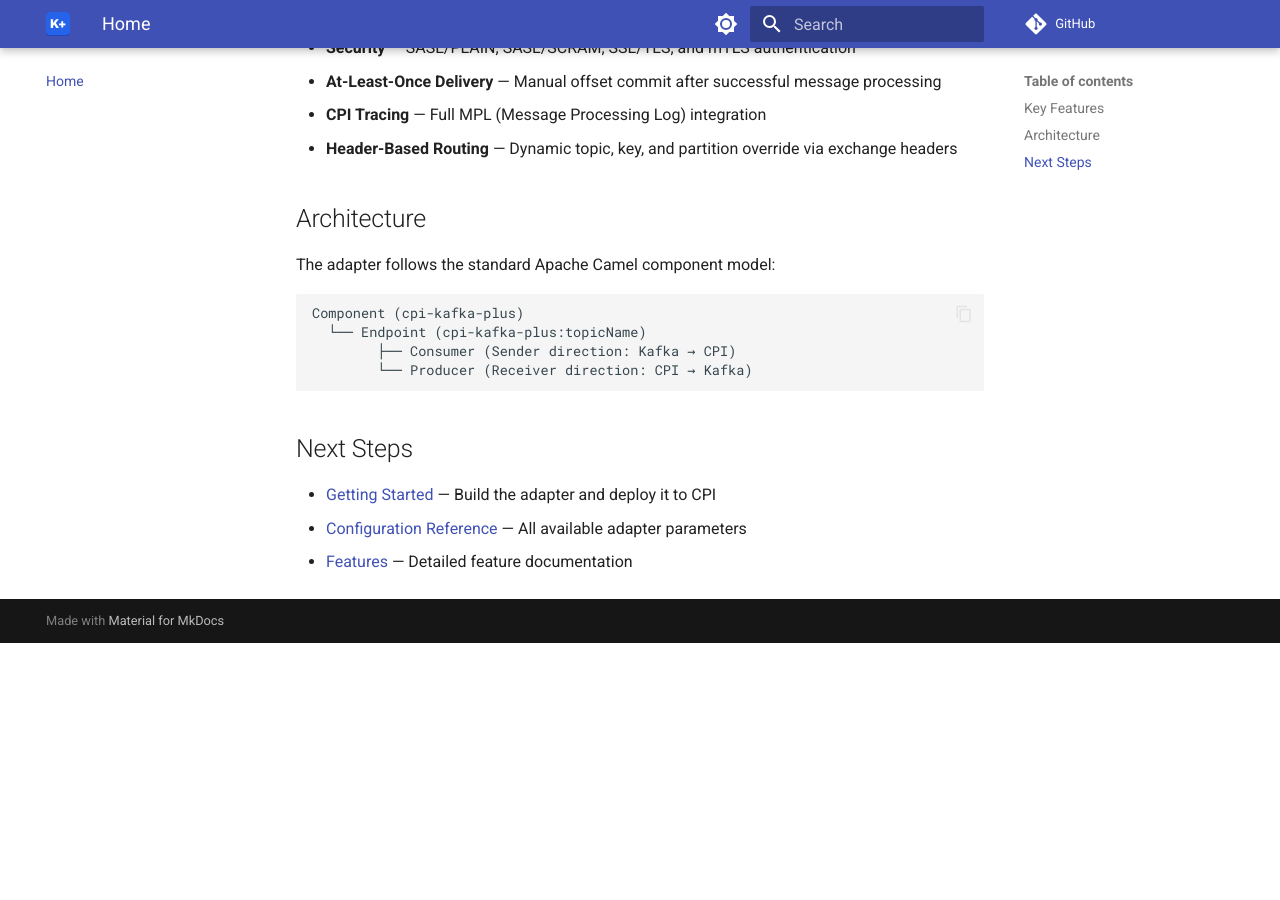
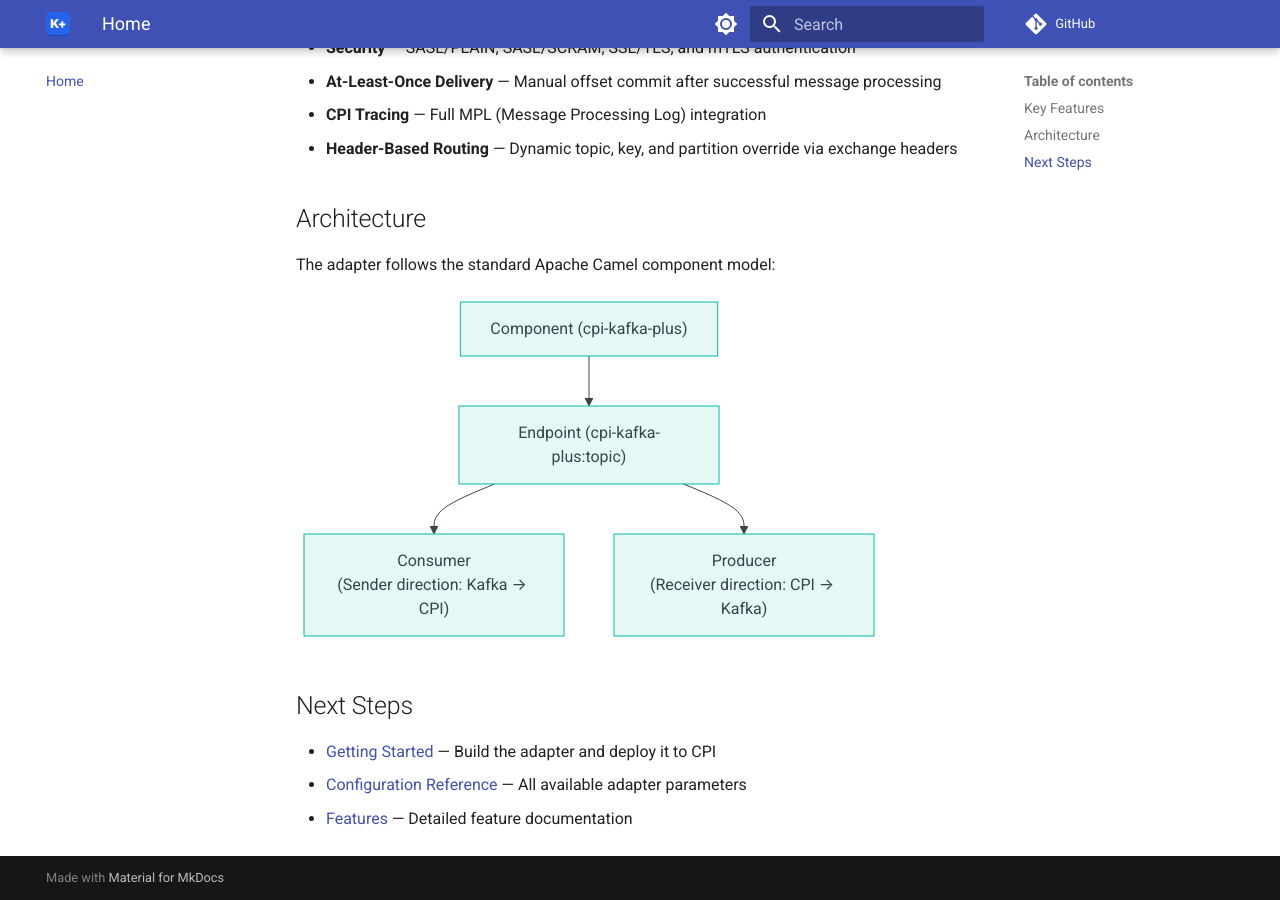
Before and after one commit to FinkeFlo/cpi-kafka-adapter-plus, an MkDocs documentation site: the page built from docs/index.md, in a window 1280 px wide and 900 px high, scrolled down 797 px. Built offline with MkDocs 1.6.1 and Material for MkDocs 9.7.7, drawn with Linux system fonts in a browser that asks for light colours; comment, search, counter and statistics services are not loaded; before the commit the page ends 1440 px from its top, so only the background shows below that.

Commit message:
docs: convert architecture diagram to Mermaid, fix endpoint URI syntax
- Replaced ASCII component/endpoint/consumer/producer tree in index.md with
  a Mermaid flowchart, consistent with the other diagrams in this PR.
- Corrected the endpoint URI in the diagram from cpi-kafka-plus:topicName to
  cpi-kafka-plus:topic, matching the actual @UriEndpoint syntax in
  CpiKafkaPlusEndpoint.java.

````diff
--- a/docs/index.md
+++ b/docs/index.md
@@ -19,11 +19,11 @@ Custom Apache Kafka adapter for SAP Cloud Integration (CPI) built with the SAP A
 
 The adapter follows the standard Apache Camel component model:
 
-```
-Component (cpi-kafka-plus)
-  └── Endpoint (cpi-kafka-plus:topicName)
-        ├── Consumer (Sender direction: Kafka → CPI)
-        └── Producer (Receiver direction: CPI → Kafka)
+```mermaid
+flowchart TD
+    A["Component (cpi-kafka-plus)"] --> B["Endpoint (cpi-kafka-plus:topic)"]
+    B --> C["Consumer\n(Sender direction: Kafka → CPI)"]
+    B --> D["Producer\n(Receiver direction: CPI → Kafka)"]
 ```
 
 ## Next Steps
````
